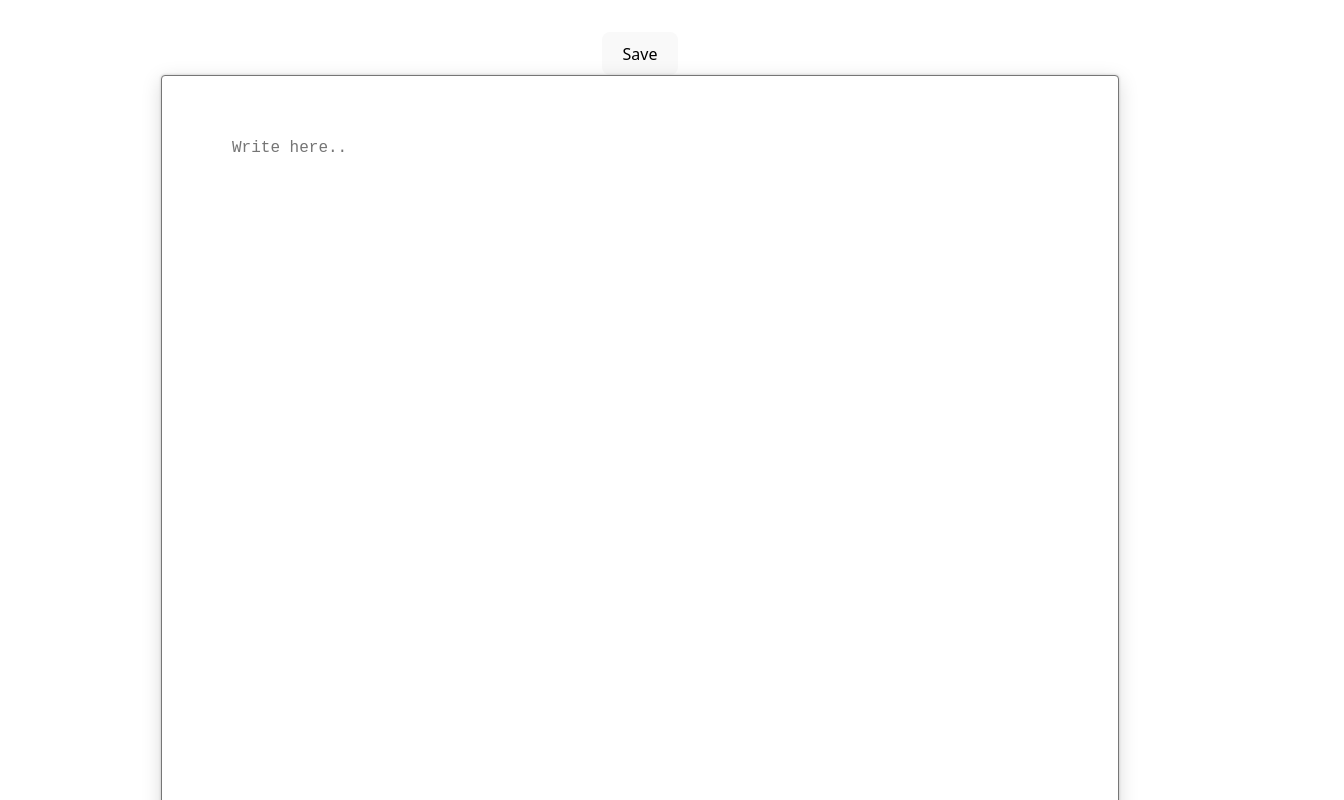
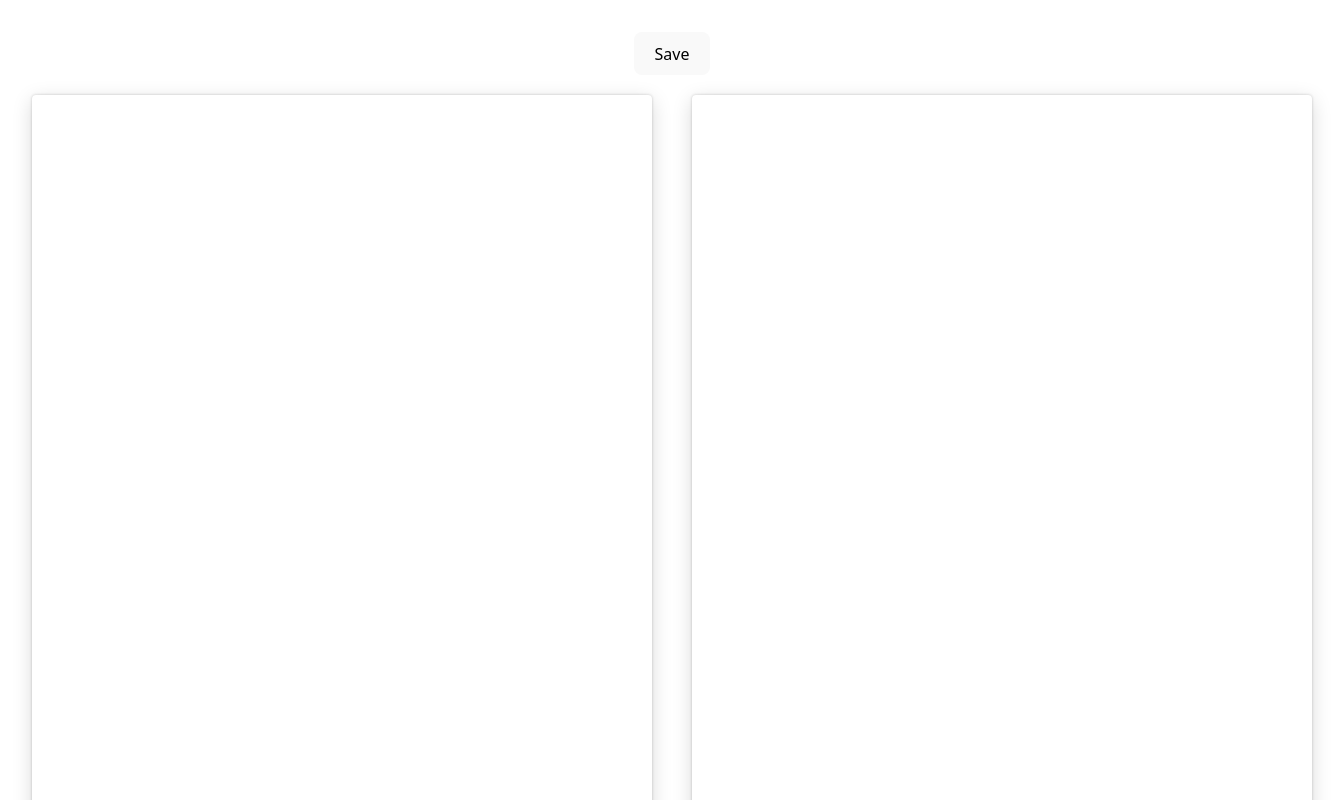
Before and after one commit to Dabbuka/NotNotion, a React app in the folder frontend/: page / in a window 1280 px wide. Shown: the top 800 px of the page, 1344 px wide, since content can reach past the window. Built offline with nearby package versions, Linux system fonts and the light colour scheme; the HTML template or start-up script is replaced by a standard one.

Commit message:
implemented markdown input and preview page

```diff
--- a/frontend/package.json
+++ b/frontend/package.json
@@ -11,7 +11,10 @@
   },
   "dependencies": {
     "react": "^19.1.1",
-    "react-dom": "^19.1.1"
+    "react-dom": "^19.1.1",
+    "react-markdown": "^10.1.0",
+    "remark-breaks": "^4.0.0",
+    "remark-gfm": "^4.0.1"
   },
   "devDependencies": {
     "@eslint/js": "^9.36.0",
--- a/frontend/src/App.css
+++ b/frontend/src/App.css
@@ -11,9 +11,11 @@
   will-change: filter;
   transition: filter 300ms;
 }
+
 .logo:hover {
   filter: drop-shadow(0 0 2em #646cffaa);
 }
+
 .logo.react:hover {
   filter: drop-shadow(0 0 2em #61dafbaa);
 }
@@ -22,6 +24,7 @@
   from {
     transform: rotate(0deg);
   }
+
   to {
     transform: rotate(360deg);
   }
@@ -41,22 +44,43 @@
   color: #888;
 }
 
-.text-wrapper {
+.editor-container {
   display: flex;
   justify-content: center;
+  position: relative;
+  margin-top: 20px;
+  gap: 40px;
 }
 
-.textBox {
+.markdown-input {
   width: 816px;
-  /* approx letter width in pixels */
   min-height: 1056px;
-  /* not required but nice */
+  padding: 60px 70px;
+  font-size: 16px;
+  line-height: 1.6;
+  border-radius: 4px;
+  box-shadow: 0 0 3px rgba(0, 0, 0, 0.2), 0 5px 20px rgba(0, 0, 0, 0.15);
   background: #fff;
+  outline: none;
+  white-space: pre-wrap;
+  word-wrap: break-word;
+  text-align: left;
+  z-index: 2;
+  caret-color: black;
+}
+
+.markdown-preview {
+  width: 816px;
+  min-height: 1056px;
   padding: 60px 70px;
+  background: #fff;
   border-radius: 4px;
   box-shadow: 0 0 3px rgba(0, 0, 0, 0.2), 0 5px 20px rgba(0, 0, 0, 0.15);
   font-size: 16px;
   line-height: 1.6;
-  outline: none;
   color: black;
+  text-align: left;
+  white-space: pre-wrap;
+  word-wrap: break-word;
+  overflow-wrap: break-word;
 }
--- a/frontend/src/App.jsx
+++ b/frontend/src/App.jsx
@@ -1,28 +1,40 @@
-import { useState } from 'react'
-import reactLogo from './assets/react.svg'
-import viteLogo from '/vite.svg'
+import React, { useState, useRef, useEffect } from 'react'
+import ReactMarkdown from "react-markdown"
+import remarkGfm from "remark-gfm"
+import remarkBreaks from 'remark-breaks'
 import './App.css'
 
 function App() {
-  const [count, setCount] = useState(0)
-
   const [text, setText] = useState(localStorage.getItem('savedText') || '');
-
+  const editorRef = useRef(null)
   const handleSave = () => {
     localStorage.setItem('savedText', text);
   };
-
+  const handleInput = (e) => {
+    setText(e.currentTarget.innerText)
+  }
+  useEffect(() => {
+    if (editorRef.current && editorRef.current.innerText !== text) {
+      editorRef.current.innerText = text
+    }
+  }, [text])
   return (
     <>
-    <button className="saveButton" onClick={handleSave}>Save</button>
-  <div>
-    <textarea className="textBox" id="body" placeholder="Write here.."
-        value={text}
-        onChange={(e) => setText(e.target.value)}
+      <button className="saveButton" onClick={handleSave}>Save</button>
+      <div className="editor-container">
+        <div
+          ref={editorRef}
+          className="markdown-input"
+          contentEditable
+          onInput={handleInput}
+          placeholder="Write here.."
         />
-        <br />
-  </div>
-
+        <div className="markdown-preview">
+          <ReactMarkdown remarkPlugins={[remarkGfm, remarkBreaks]}>
+            {text}
+          </ReactMarkdown>
+        </div>
+      </div >
 
     </>
 
```
Also changed, not shown: 1 other file (tests, documents, lock files or other folders).
